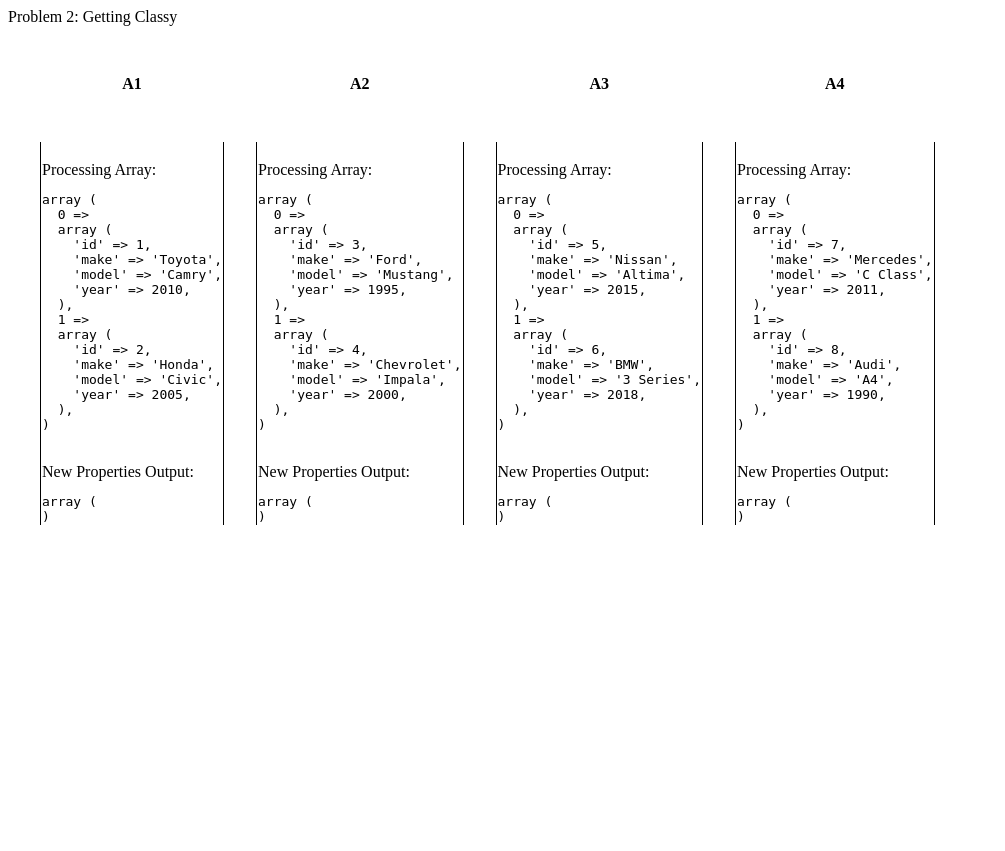
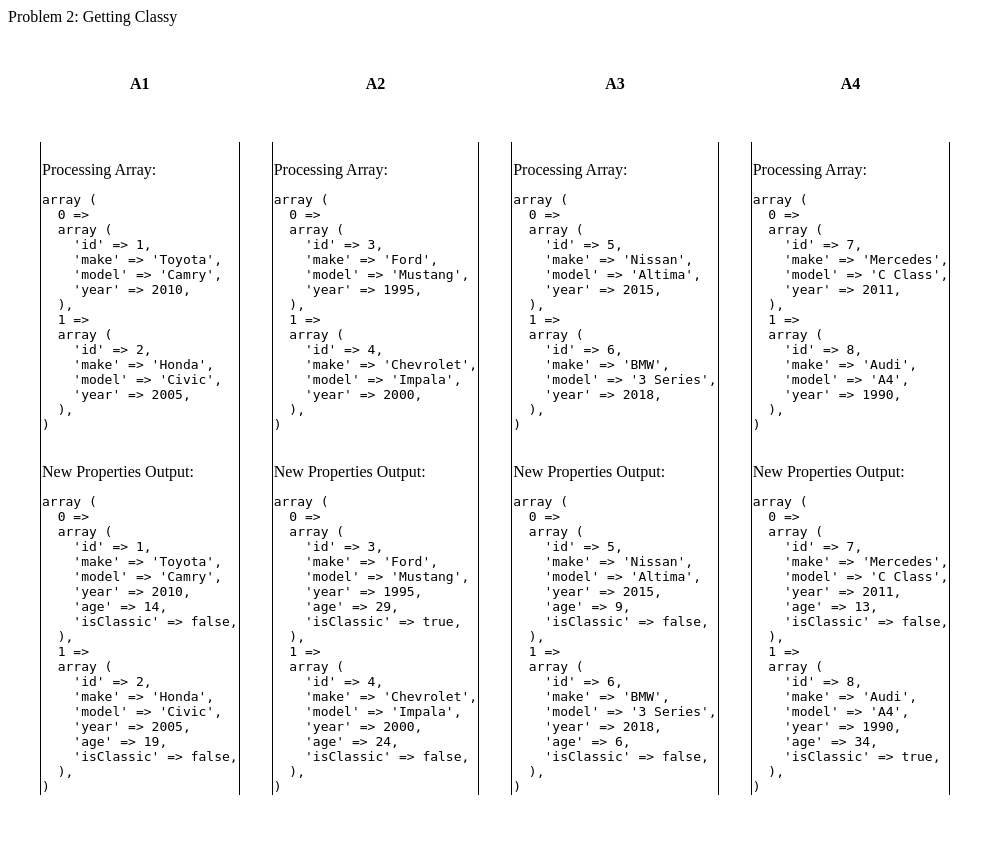
Before and after one commit to VikShah/HoopStats-Project, a PHP site: page /M5/problem2.php in a window 1280 px wide. Shown: the whole page, without its empty margins (0-1005 px from the left). Before the commit the page ends 525 px from the top, so only its background shows below. Run offline with PHP 8.4, Linux system fonts and the light colour scheme.

Commit message:
Finished problem2

```diff
--- a/public_html/M5/problem2.php
+++ b/public_html/M5/problem2.php
@@ -29,7 +29,18 @@ function processCars($cars) {
     $processedCars = []; // result array
     $classic_age = 25; // don't change this value
     // Start edits
-
+    // UCID: VS53
+    // DATE: 06/24/2024
+    foreach ($cars as $car) {
+        if (is_null($currentYear)) {
+            $currentYear = date("Y");
+        }
+        $age = $currentYear - $car['year'];
+        $isClassic = $age >= $classic_age;
+        $car['age'] = $age;
+        $car['isClassic'] = $isClassic;
+        $processedCars[] = $car;
+    }
     // End edits
     echo "<pre>" . var_export($processedCars, true) . "</pre>";
 
```
